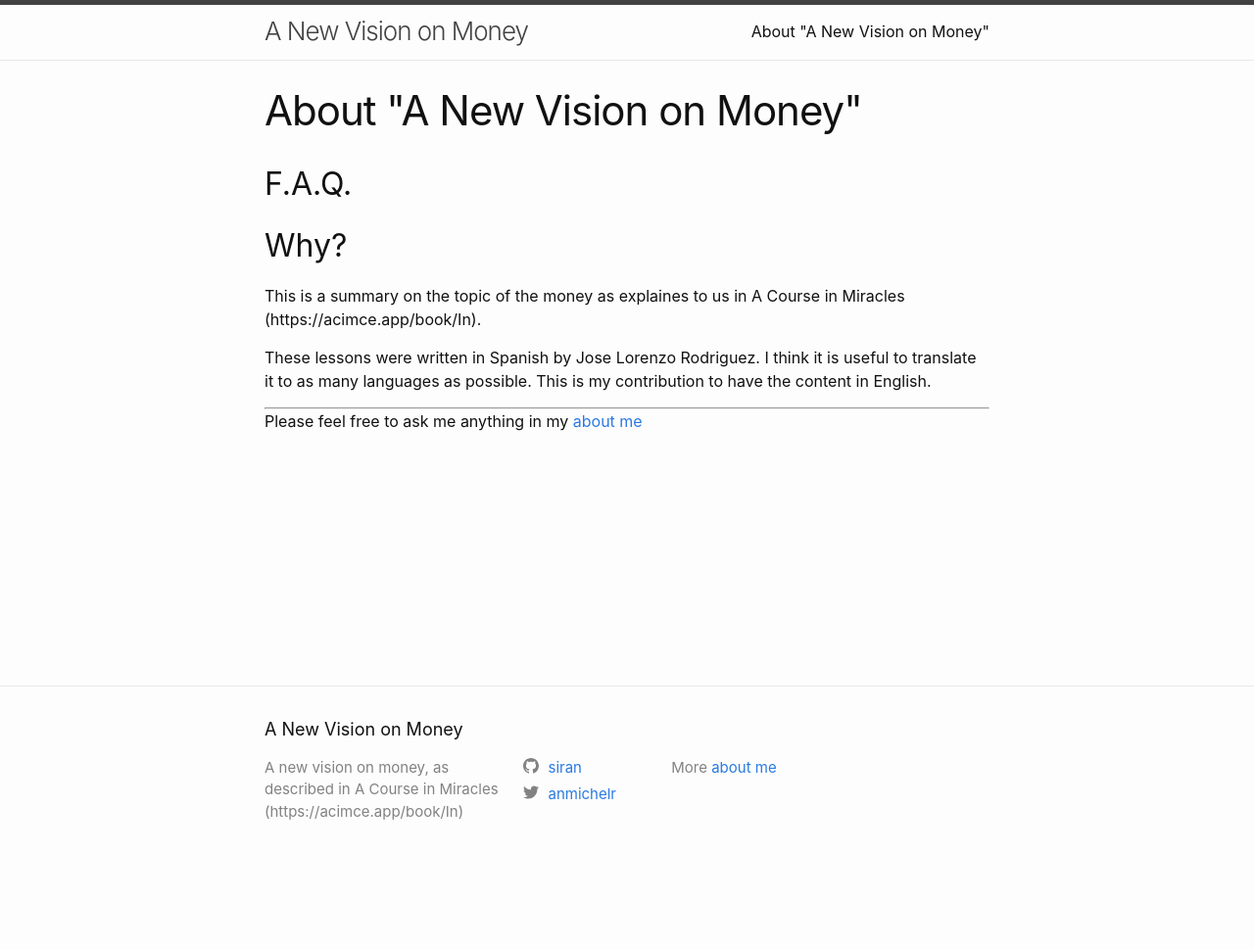
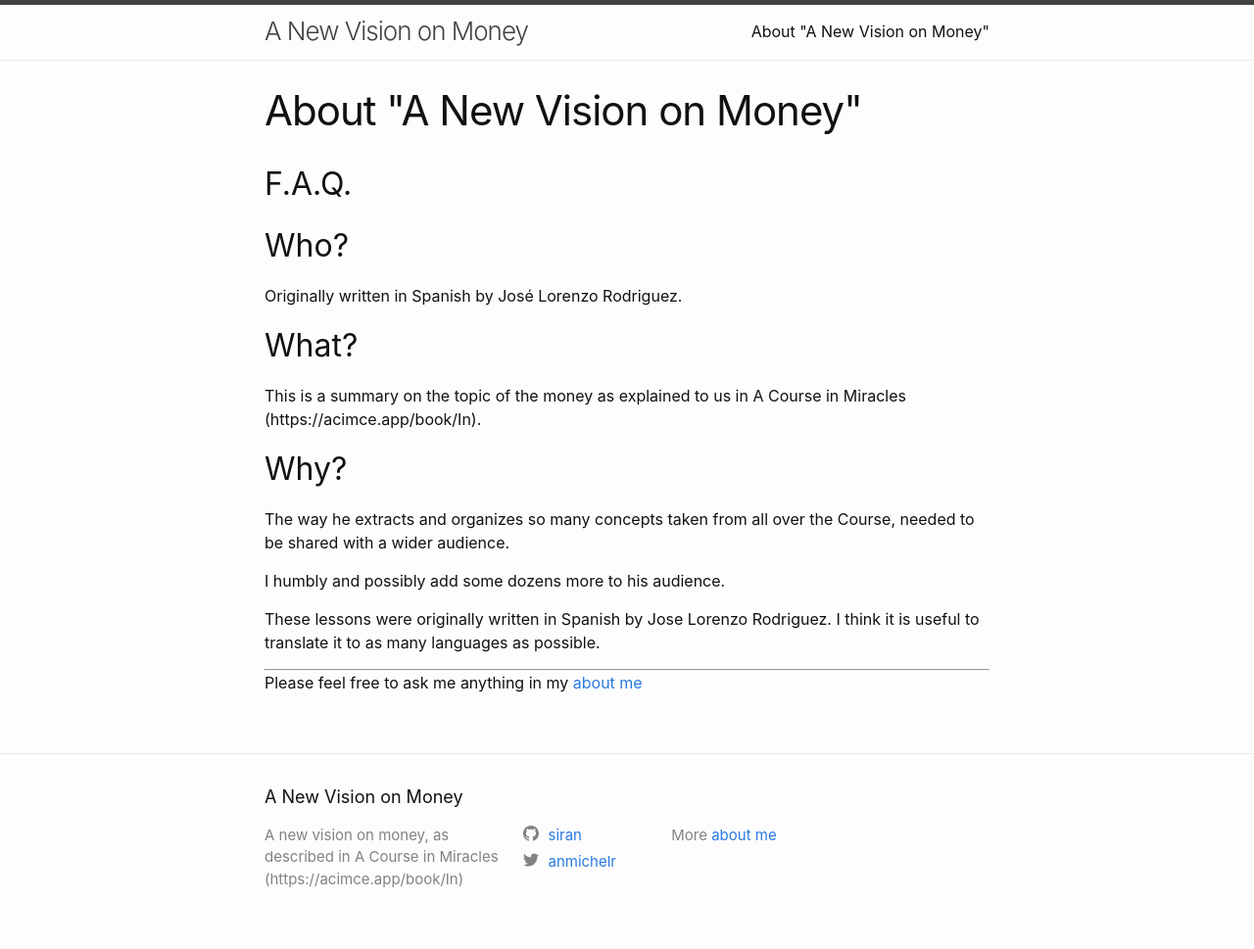
Before and after one commit to siran/a_new_vision_on_money, a Jekyll site: the page built from about.markdown, in a window 1280 px wide. Shown: the whole page at 98% size. Built offline with Jekyll 4.4.1, drawn with Linux system fonts in a browser that asks for light colours; before the commit the page ends 900 px from its top, so only the background shows below that.

Commit message:
about page

```diff
--- a/about.markdown
+++ b/about.markdown
@@ -5,10 +5,18 @@ permalink: /about/
 ---
 ## F.A.Q.
 
+## Who?
+Originally written in Spanish by José Lorenzo Rodriguez.
+
+## What?
+This is a summary on the topic of the money as explained to us in A Course in Miracles (https://acimce.app/book/In).
+
 ## Why?
-This is a summary on the topic of the money as explaines to us in A Course in Miracles (https://acimce.app/book/In).
+The way he extracts and organizes so many concepts taken from all over the Course, needed to be shared with a wider audience.
 
-These lessons were written in Spanish by Jose Lorenzo Rodriguez. I think it is useful to translate it to as many languages as possible. This is my contribution to have the content in English.
+I humbly and possibly add some dozens more to his audience.
+
+These lessons were originally written in Spanish by Jose Lorenzo Rodriguez. I think it is useful to translate it to as many languages as possible.
 
 ---
 
```
